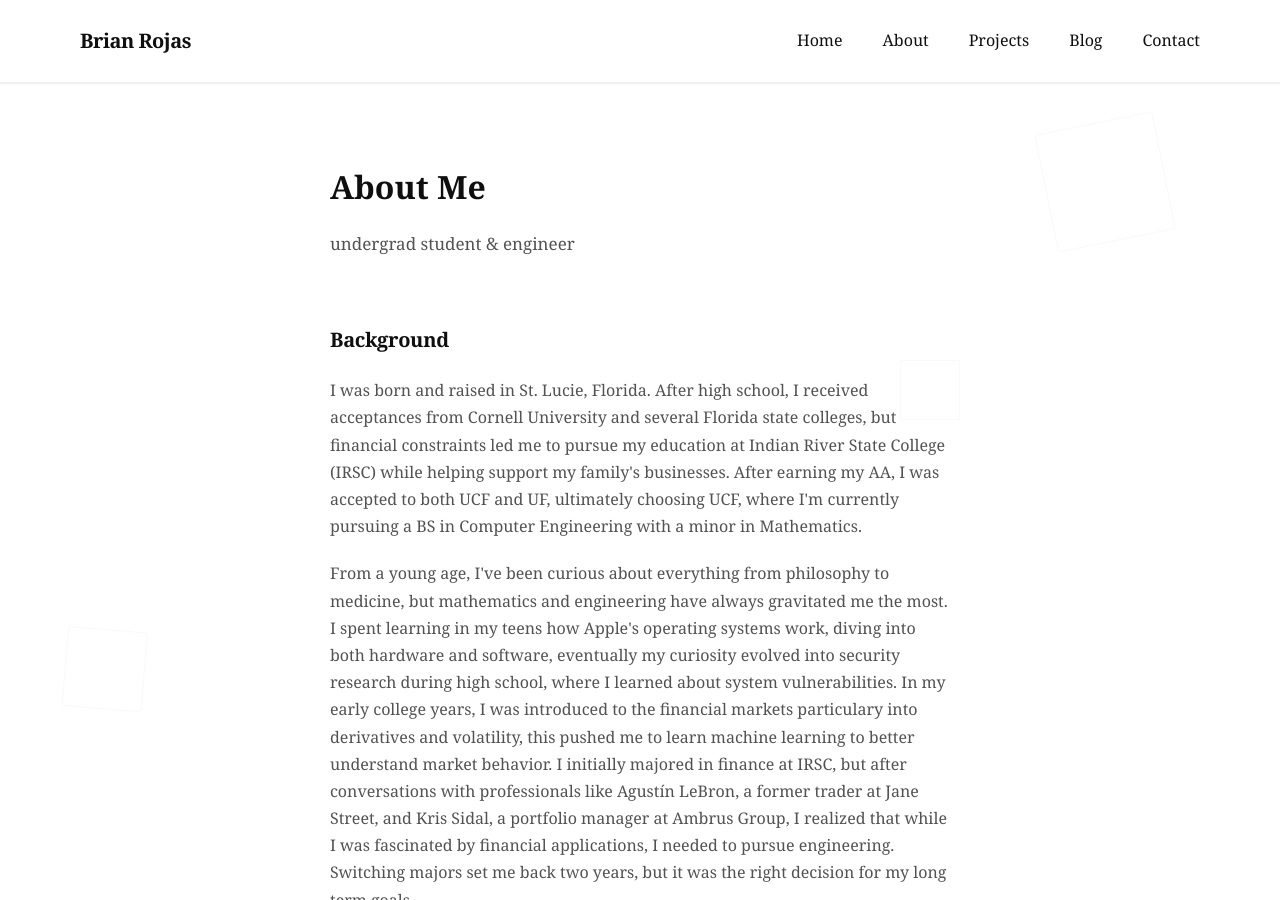
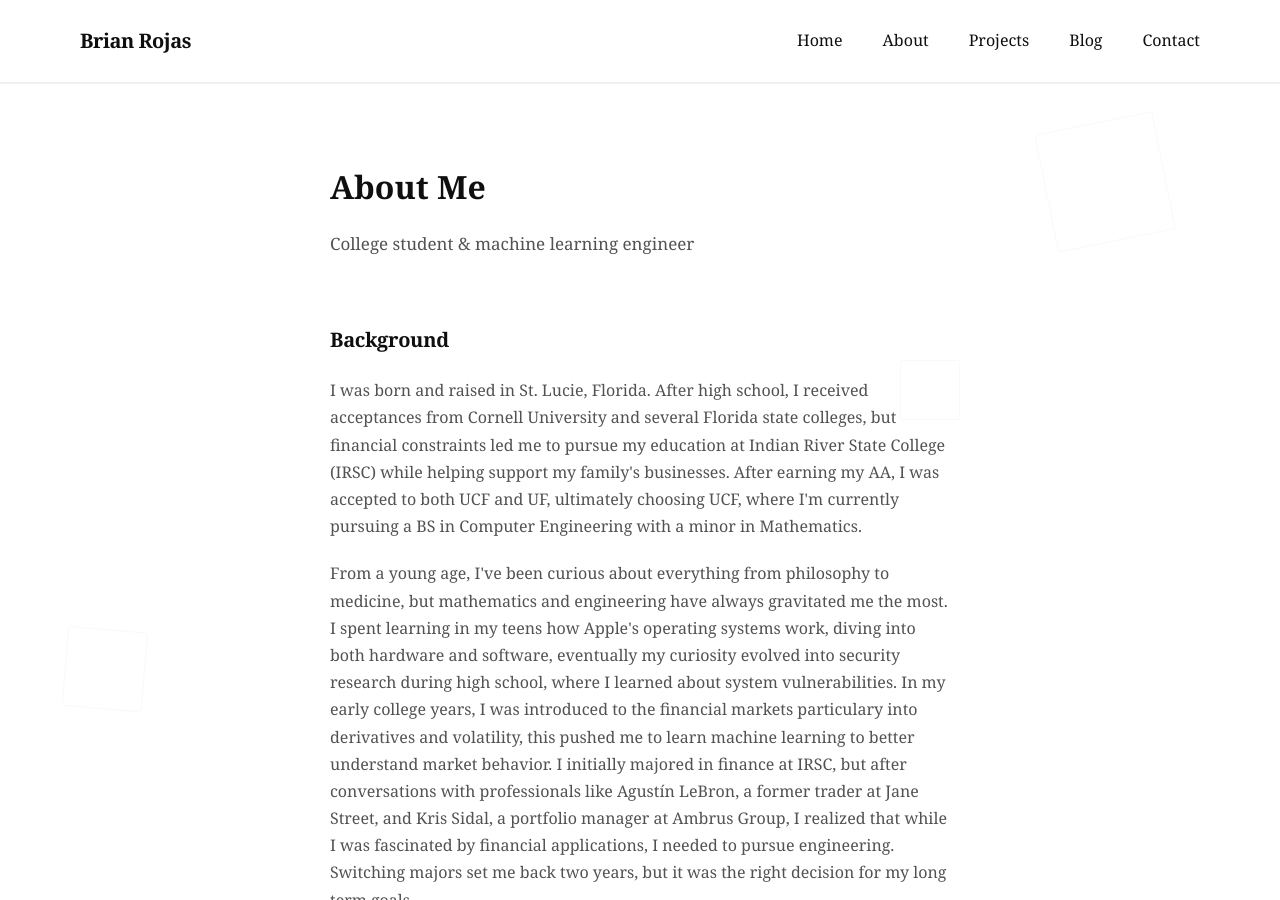
Before and after one commit to brianrojrc/brianrojrc.github.io, a Jekyll site: the page built from about.md, in a window 1280 px wide and 900 px high. Built offline with Jekyll 4.4.1, drawn with Linux system fonts in a browser that asks for light colours.

Commit message:
Update about.md

```diff
--- a/about.md
+++ b/about.md
@@ -5,7 +5,7 @@ title: About
 
 <header class="page-header">
     <h1>About Me</h1>
-    <p class="intro">undergrad student & engineer</p>
+    <p class="intro">College student & machine learning engineer</p>
 </header>
 
 <section class="about-content">
```
